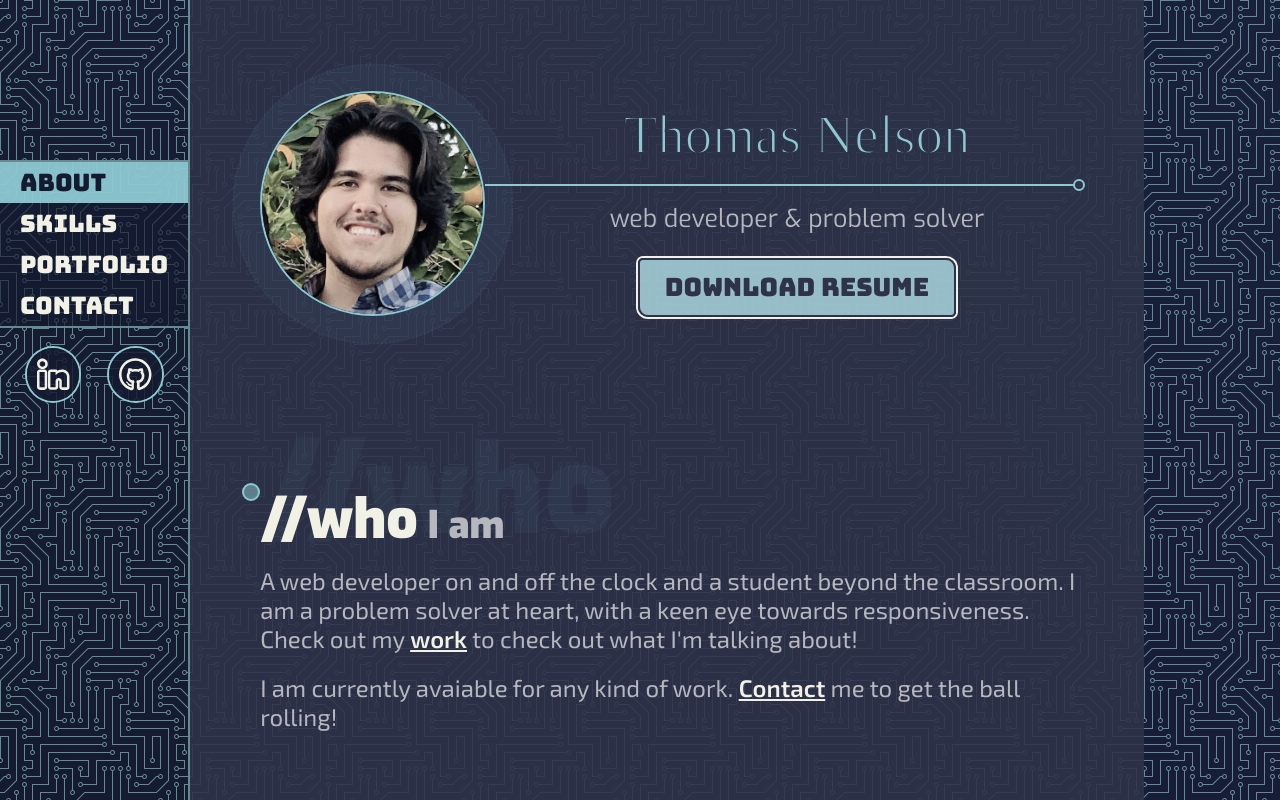
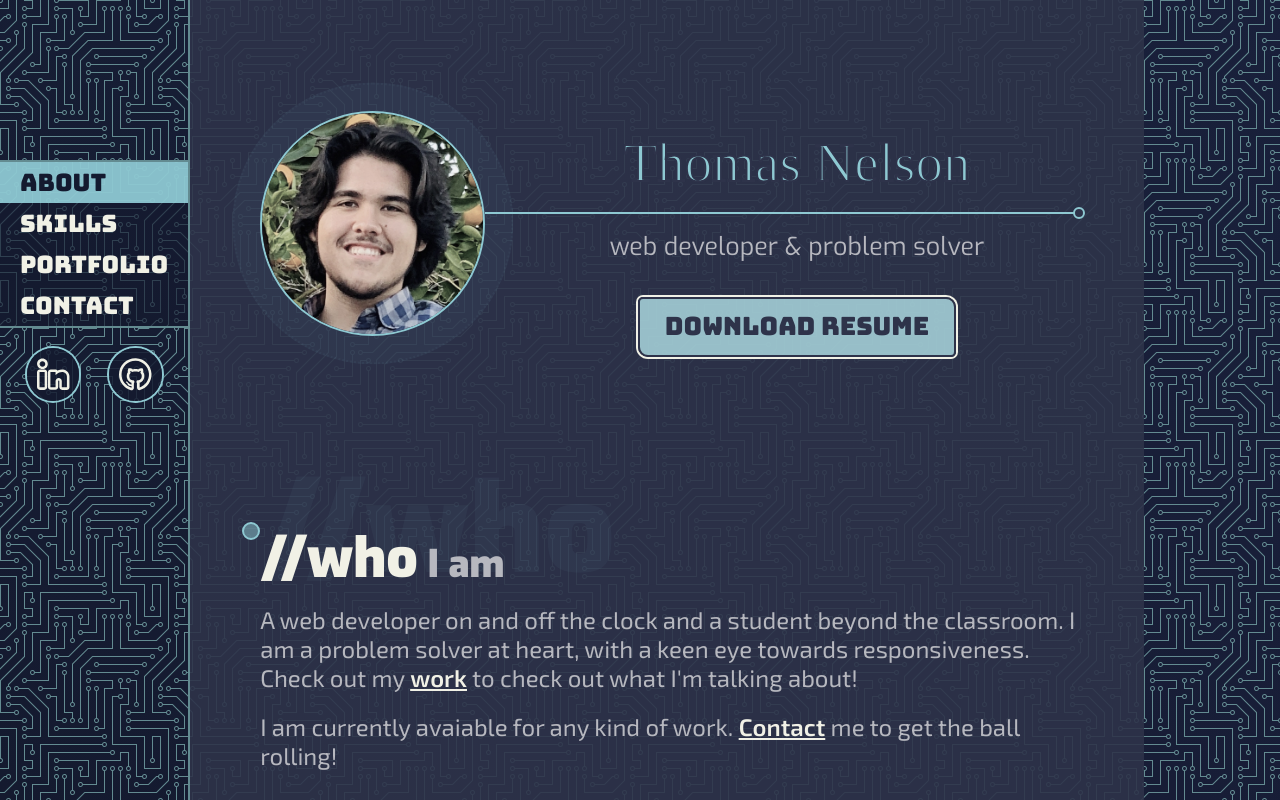
Before and after one commit to thnlsn/portfolio, a React (Create React App) app: page / in a window 1280 px wide. Built offline with nearby package versions, Linux system fonts and the light colour scheme; the HTML template or start-up script is replaced by a standard one; a web font is replaced by a local one.

Commit message:
minor fixes to css

```diff
--- a/src/css/style.css
+++ b/src/css/style.css
@@ -543,7 +543,7 @@ body ::selection {
 .header {
   display: grid;
   grid-template-columns: max-content 1fr;
-  grid-template-rows: 1fr min-content 0.5fr 0.5fr;
+  grid-template-rows: 1.25fr min-content 0.5fr 0.5fr;
   margin-bottom: 3rem;
 }
 @media only screen and (max-width: 37.5em) {
@@ -884,7 +884,7 @@ body ::selection {
   color: #2e334a;
   background-color: rgba(171, 215, 222, 0.85);
   margin-left: 3rem;
-  margin-top: 1.5rem;
+  margin-top: 2.25rem;
   border: 2px solid currentColor;
   border-top-left-radius: 5px;
   border-top-right-radius: 10px;
--- a/src/sass/_components.scss
+++ b/src/sass/_components.scss
@@ -151,7 +151,7 @@
     );
 
     margin-left: 3rem;
-    margin-top: 1.5rem;
+    margin-top: 2.25rem;
 
     border: 2px solid currentColor;
     border-top-left-radius: 5px;
--- a/src/sass/_layout.scss
+++ b/src/sass/_layout.scss
@@ -126,7 +126,7 @@
 .header {
   display: grid;
   grid-template-columns: max-content 1fr;
-  grid-template-rows: 1fr min-content 0.5fr 0.5fr;
+  grid-template-rows: 1.25fr min-content 0.5fr 0.5fr;
 
   margin-bottom: 3rem;
 
```
